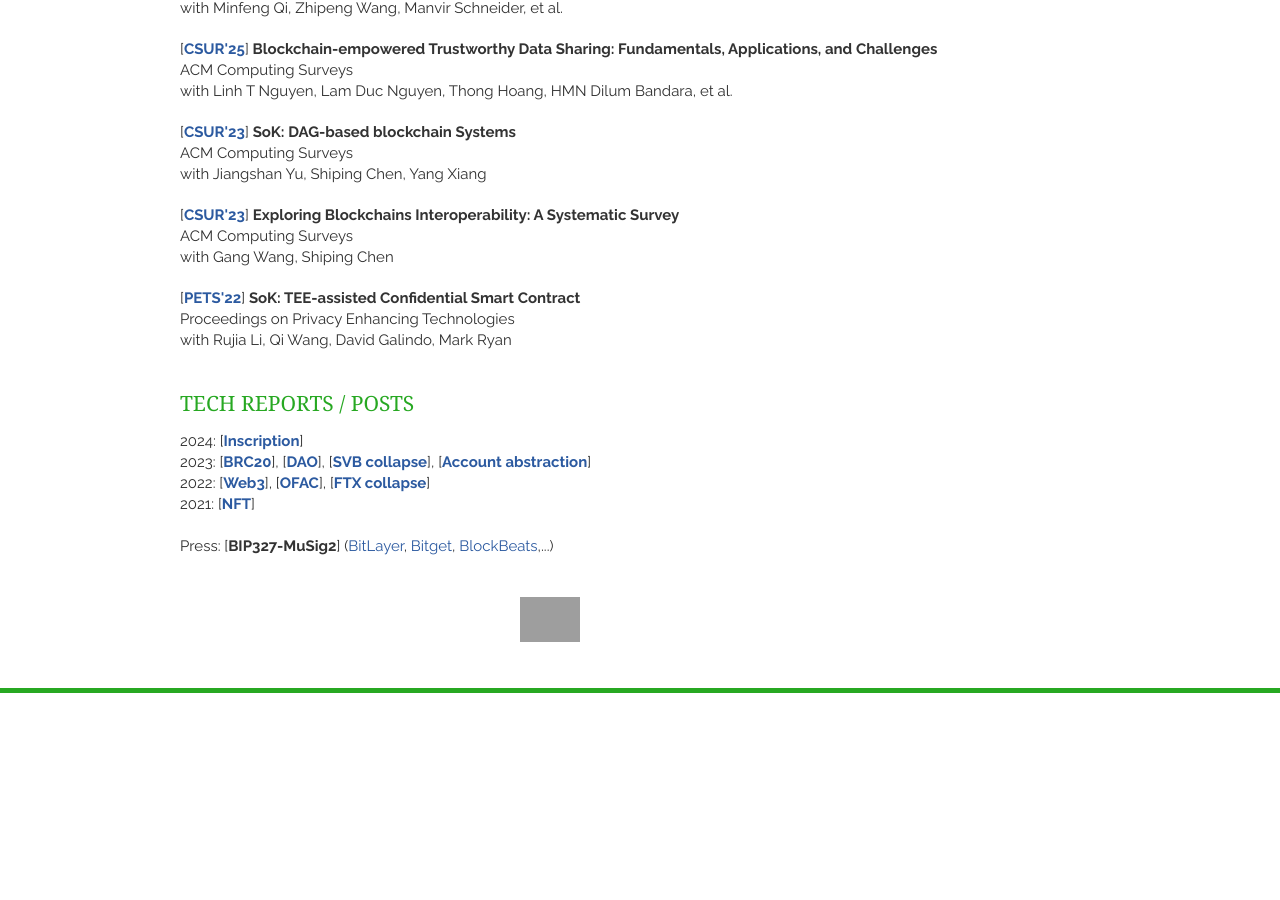
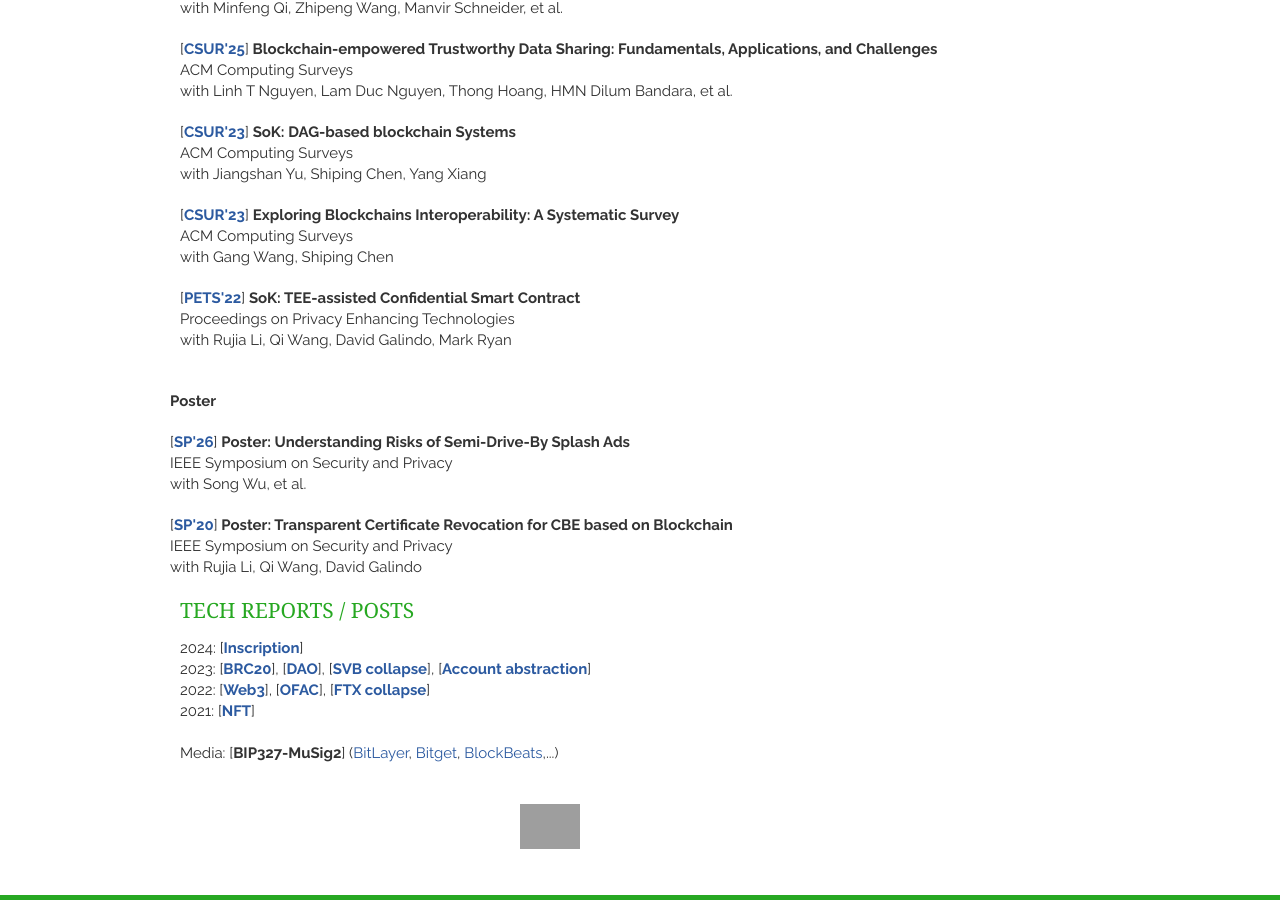
Before and after one commit to qinwang-git/qinwang-git.github.io, a Jekyll site: the page built from publications.html, in a window 1280 px wide and 900 px high, scrolled down 3356 px. Built offline with Jekyll 4.4.1, drawn with Linux system fonts in a browser that asks for light colours; nearby versions of some CDN libraries; before the commit the page ends 4049 px from its top, so only the background shows below that; grey boxes are pictures that could not be loaded.

Commit message:
Update publications.html

```diff
--- a/_includes/publications.html
+++ b/_includes/publications.html
@@ -392,7 +392,7 @@
        </header>
       </article>
 
-     <article>
+ <article>
       <header>
             [<strong><a href = "https://dl.acm.org/doi/full/10.1145/3582882" target="_blank">PETS'22</a></strong>]
                 <strong> SoK: TEE-assisted Confidential Smart Contract </strong>
@@ -402,6 +402,29 @@
   </article>
 
 </section>
+
+
+<article>
+      <strong> Poster </strong>
+</article>
+
+<article>
+      <header>
+            [<strong><a href = "" target="_blank">SP'26</a></strong>]
+                <strong> Poster: Understanding Risks of Semi-Drive-By Splash Ads</strong>
+            <br> IEEE Symposium on Security and Privacy
+            <br> with Song Wu, et al.
+      </header>
+  </article>
+
+<article>
+      <header>
+            [<strong><a href = "https://www.ieee-security.org/TC/SP2020/poster-abstracts/hotcrp_sp20posters-final7.pdf" target="_blank">SP'20</a></strong>]
+                <strong> Poster: Transparent Certificate Revocation for CBE based on Blockchain </strong>
+            <br> IEEE Symposium on Security and Privacy
+            <br> with Rujia Li, Qi Wang, David Galindo
+      </header>
+  </article>
 
 
 <section class="thirteen columns">
@@ -428,7 +451,7 @@
        </header>
      <br>
       <header>
-          Press: [<strong>BIP327-MuSig2</strong>] (<a href = "https://blog.bitlayer.org/BIP-327_MuSig2_in_Four_Applications/" target="_blank">BitLayer</a>, <a href = "https://www.bitget.com/news/detail/12560604101751" target="_blank">Bitget</a>, <a href = "https://www.theblockbeats.info/news/54239" target="_blank">BlockBeats</a>,...)
+          Media: [<strong>BIP327-MuSig2</strong>] (<a href = "https://blog.bitlayer.org/BIP-327_MuSig2_in_Four_Applications/" target="_blank">BitLayer</a>, <a href = "https://www.bitget.com/news/detail/12560604101751" target="_blank">Bitget</a>, <a href = "https://www.theblockbeats.info/news/54239" target="_blank">BlockBeats</a>,...)
        </header>
     </article>
 
```
